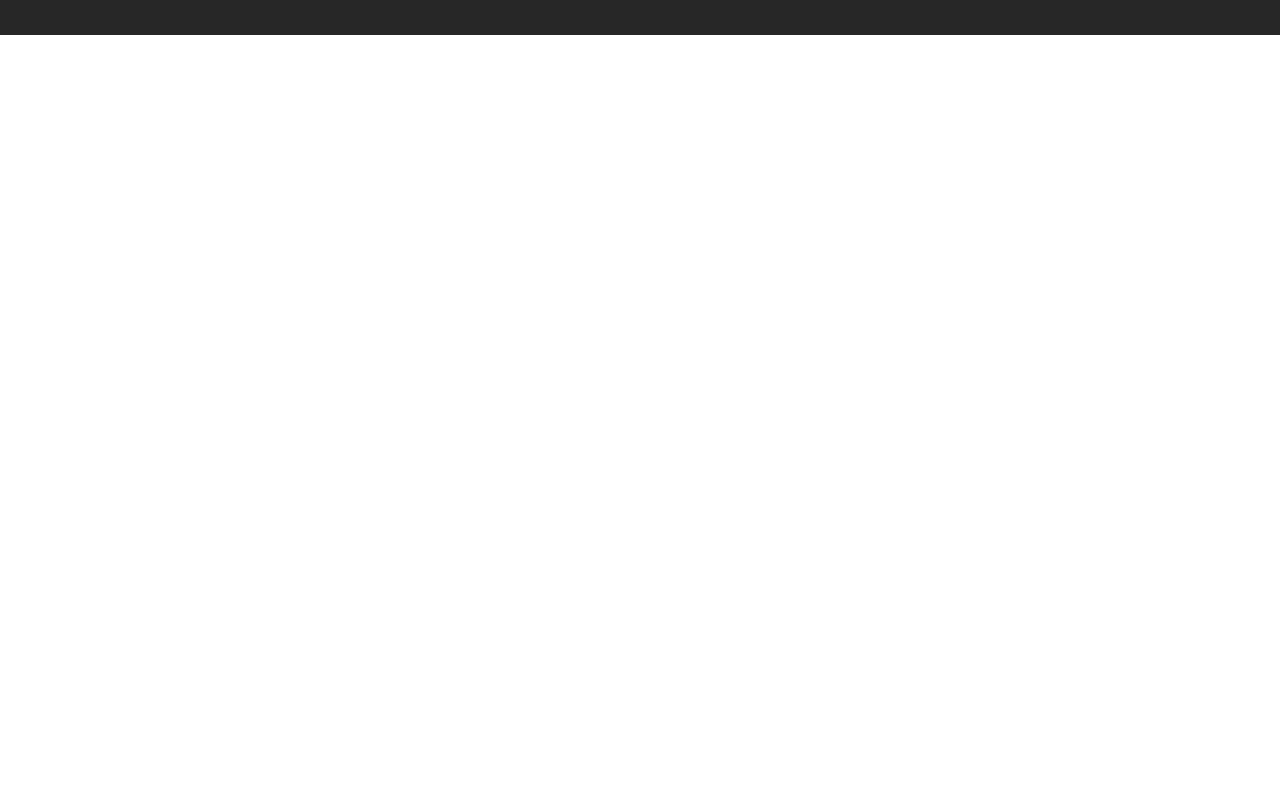
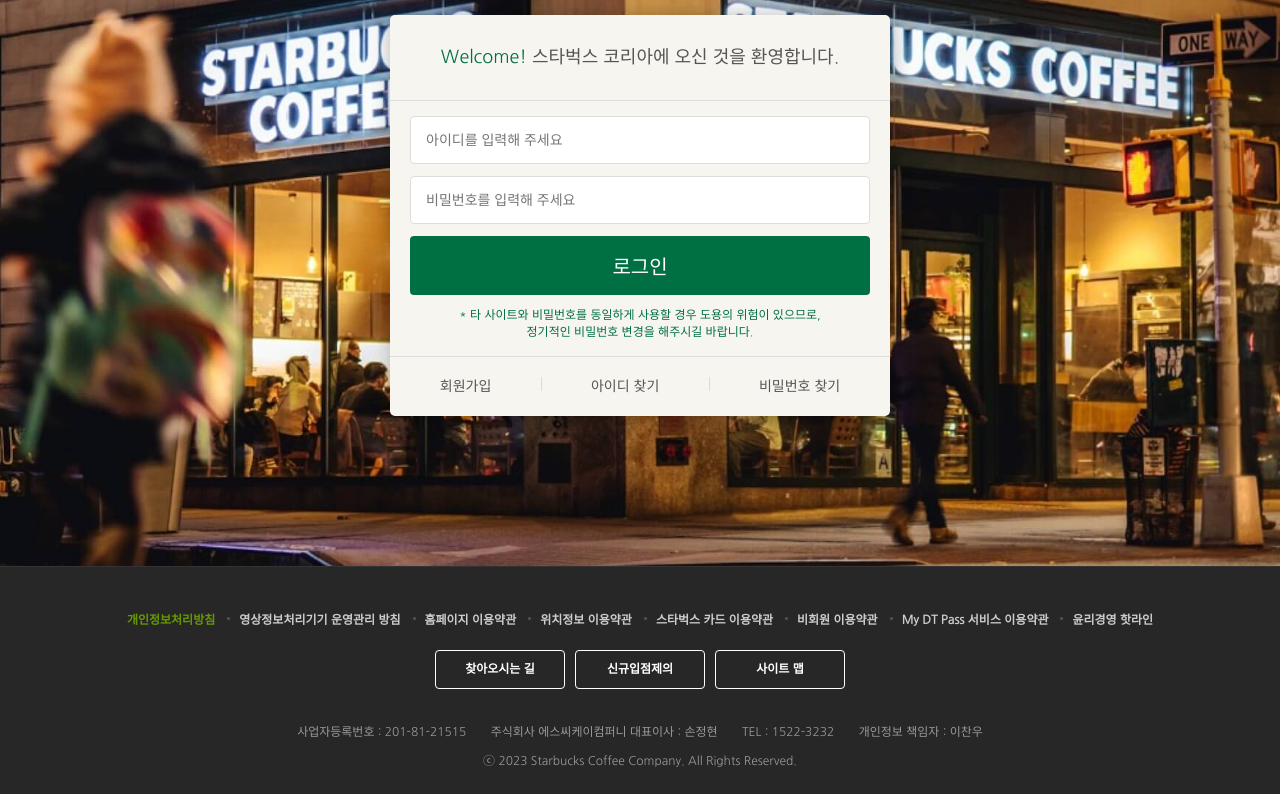
Before and after one commit to wjsyejin/starbucks, a plain HTML site: page signin/index.html in a window 1280 px wide. Shown: the part 272-1066 px from the top of the page. Before the commit the page ends 800 px from the top, so only its background shows below. Drawn offline with nearby package versions, Linux system fonts and the light colour scheme; a web font is replaced by a local one.

Commit message:
230320 로그인페이지 완성

```diff
--- /dev/null
+++ b/css/signin.css
@@ -0,0 +1,101 @@
+.signin{
+    margin-top: 120px;
+    padding: 100px 0 150px 0;
+    background-image: url('../images/signin_bg.jpg'); /* signin.bg 대신 공식 이미지 */
+    /* https://www.starbucks.co.kr/common/img/util/mem/login_bg.jpg */
+    background-repeat: no-repeat;
+    background-position: center;
+    background-attachment: fixed;
+    background-size: cover;
+}
+
+.signin h1{
+    color: white;
+    font-size: 30px;
+    font-weight: 700;
+    text-align: center;
+    margin-bottom: 25px;
+}
+
+/* 하나 영역만 중앙에 오면 되는 것이므로 margin auto로 중앙에 준다. */
+.signin .signin_card{
+    width: 500px;
+    background-color: #f6f5f0;
+    margin: auto;
+    border-radius: 5px;
+    /* signin_card 아레의 모든 내용에 상속한다. */
+    color: #555;
+    /* rgba의 a는 alpha값이다. */
+    box-shadow: 2px 2px 20px rgba(0, 0, 0, 0.3);
+}
+
+.signin .signin_card h2{
+    text-align: center;
+    font-size: 18px;
+    padding: 30px 0;
+    /* 아래에만 선을 줄 것이므로 */
+    border-bottom: 1px solid #ddd;
+}
+.signin .signin_card h2 span{
+    color: #007042;
+}
+
+.signin .signin_card form{
+    padding: 15px 20px;
+}
+
+.signin .signin_card input{
+    width: 100%;
+    margin-bottom: 12px;
+    padding: 15px;
+    border: 1px solid #ddd;
+    border-radius: 4px;
+    outline: none;
+    box-sizing: border-box;
+    font-size: 14px;
+}
+.signin .signin_card input[type="submit"]{
+    background-color: #007042;
+    color: #fff;
+    font-size: 20px;
+    border: none;
+    cursor: pointer;
+}
+
+.signin .signin_card p{
+    font-size: 12px;
+    color: #007042;
+    text-align: center;
+}
+
+.signin .signin_card .action{
+    display: flex;
+    border-top: 1px solid #ddd;
+}
+.signin .signin_card .action a{
+    /* 1씩 비율 잡아주는 것 */
+    flex-grow: 1;
+    text-align: center;
+    padding: 20px 0;
+    color: #555;
+    font-size: 14px;
+    position: relative;
+}
+/* 대시보드 만들기? */
+
+.signin .signin_card .action a::before{
+    content: "";
+    width: 1px;
+    height: 14px;
+    background-color: #ddd;
+
+    display: block;
+    /* relation 상위에 넣고 아래 내용 넣어서 같이 써준다.  */
+    position: absolute;
+}
+.signin .signin_card a:first-child::before{
+    display: none;
+}
+.signin .signin_card a:hover{
+    text-decoration: underline;
+}
--- a/signin/index.html
+++ b/signin/index.html
@@ -32,8 +32,9 @@
     <link rel="stylesheet" href="https://fonts.googleapis.com/css2?family=Material+Symbols+Outlined:opsz,wght,FILL,GRAD@48,400,0,0" />
 
 
-    <!-- main.css는 맨 하단에 위치해야 한다. -->
+    <!-- signin.css는 맨 하단에 위치해야 한다. -->
     <link rel="stylesheet" href="../css/common.css">
+    <link rel="stylesheet" href="../css/signin.css">
 
     <!-- 팝업창, 뱃지 등이 홈페이지에 올라가는 순서를 정렬해주는 것이다. -->
     <script src="https://cdnjs.cloudflare.com/ajax/libs/lodash.js/4.17.21/lodash.min.js" integrity="sha512-WFN04846sdKMIP5LKNphMaWzU7YpMyCU245etK3g/2ARYbPK9Ub18eG+ljU96qKRCWh+quCY7yefSmlkQw1ANQ==" crossorigin="anonymous" referrerpolicy="no-referrer"></script>
@@ -55,9 +56,9 @@
 
     <!-- js 불러오기, defer 사용해서 내용 읽어온 뒤에 필요한 내용 출력하기 -->
 
-    <!-- 언제나 하단에 위치해야 한다. -->
     <!-- common.js -->
     <script defer src="../js/common.js"></script>
+    <!-- signin.js 만들면 아마 하단에 위치해야 한다. 주 js파일이므로 -->
 
 </head>
 
@@ -251,24 +252,32 @@
 
 
     <!-- 들어가야하는 새로운 내용들 -->
-
-
-
-
-
-
-
-
-
-
-
-
-
-
-
-
-
-
+    <!-- 아이디 비밀번호 입력하는 부분(아이디 저장 없이) -->
+    <!-- SIGNIN -->
+    <section id="body_layout" class="signin">
+        <h1>로그인</h1>
+        <div class="signin_card"><!-- box or card라고 부른다 -->
+            <h2>
+                <span>Welcome!</span>
+                 스타벅스 코리아에 오신 것을 환영합니다.
+            </h2>
+            <form>
+                <!--  action=""얘는 다음에 붙여서 알아볼 것이다 오늘은 이걸 구현할 일이 없을 것이므로 -->
+                <input type="text" name="" id="" placeholder="아이디를 입력해 주세요">
+                <input type="password" name="" id="" placeholder="비밀번호를 입력해 주세요">
+                <input type="submit" name="" id="" value="로그인">
+                <p>
+                    * 타 사이트와 비밀번호를 동일하게 사용할 경우 도용의 위험이 있으므로,<br>
+                     정기적인 비밀번호 변경을 해주시길 바랍니다.
+                </p>
+            </form>
+            <div class="action">
+                <a href="javascript:void(0)">회원가입</a>
+                <a href="javascript:void(0)">아이디 찾기</a>
+                <a href="javascript:void(0)">비밀번호 찾기</a>
+            </div>
+        </div>
+    </section>
 
 
 
```
